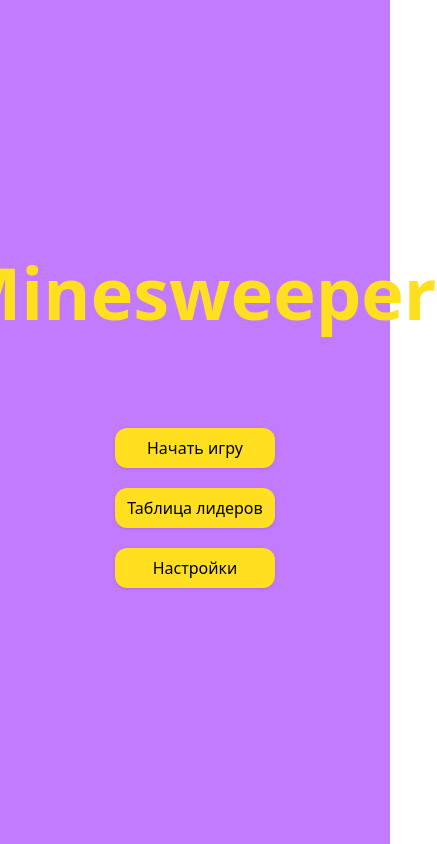
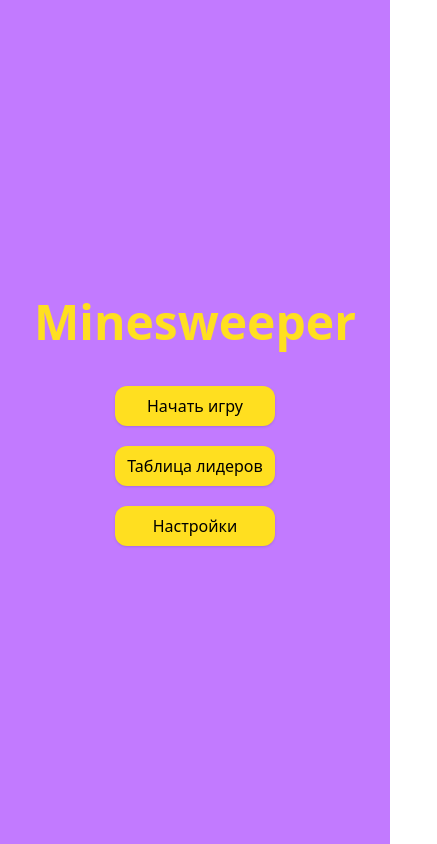
Before and after one commit to Nexxxit/Minesweeper, a React (Vite) app: page / in a window 390 px wide. Shown: the whole page, 437 px wide, since content can reach past the window. Built offline with nearby package versions, Linux system fonts and the light colour scheme.

Commit message:
refactor: update menu and button components

```diff
--- a/src/components/button/Button.tsx
+++ b/src/components/button/Button.tsx
@@ -1,23 +1,14 @@
-import { useNavigate } from "react-router-dom";
-
 interface ButtonProps {
   btnText: string;
   onClick?: () => void;
-  to?: string;
+  className?: string;
 }
 
-export default function Button({ btnText, onClick, to }: ButtonProps) {
-  const navigate = useNavigate();
-
-  const handleClick = () => {
-    if (onClick) onClick();
-    if (to) navigate(to);
-  };
-
+export default function Button({ btnText, onClick, className }: ButtonProps) {
   return (
     <button
-      className="rounded-xl hover:outline-2 outline-offset-2 cursor-pointer p-2 shadow bg-yellow-300 hover:bg-yellow-400 text-center w-40 md:w-80 xl:w-160 text-md md:text-xl xl:text-2xl"
-      onClick={handleClick}
+      className={`${className} rounded-xl hover:outline-2 outline-offset-2 cursor-pointer p-2 shadow bg-yellow-300 hover:bg-yellow-400 text-center w-40 md:w-80 xl:w-160 text-md md:text-xl xl:text-2xl`}
+      onClick={onClick}
     >
       {btnText}
     </button>
--- a/src/components/menu/Menu.tsx
+++ b/src/components/menu/Menu.tsx
@@ -1,15 +1,23 @@
 import Button from "../button/Button";
+import { Link } from "react-router-dom";
 
 export default function Menu() {
-
-    return(
-        <div className="flex flex-col items-center justify-center gap-5">
-            <div className="mb-20">
-                <p className="text-7xl text-yellow-300 font-bold">Minesweeper</p>
-            </div>
-            <Button btnText="Начать игру" to="/game"/>
-            <Button btnText="Таблица лидеров" to="leaderboard"/>
-            <Button btnText="Настройки" to="/settings"/>
-        </div>
-    );
+  return (
+    <div className="flex flex-col items-center justify-center gap-5">
+      <div className="sm:mb-20 mb-5">
+        <p className="sm:text-7xl text-5xl text-yellow-300 font-bold ">
+          Minesweeper
+        </p>
+      </div>
+      <Link to={"/game"}>
+        <Button btnText="Начать игру" />
+      </Link>
+      <Link to={"/leaderboard"}>
+        <Button btnText="Таблица лидеров" />
+      </Link>
+      <Link to={"/settings"}>
+        <Button btnText="Настройки" />
+      </Link>
+    </div>
+  );
 }
```
